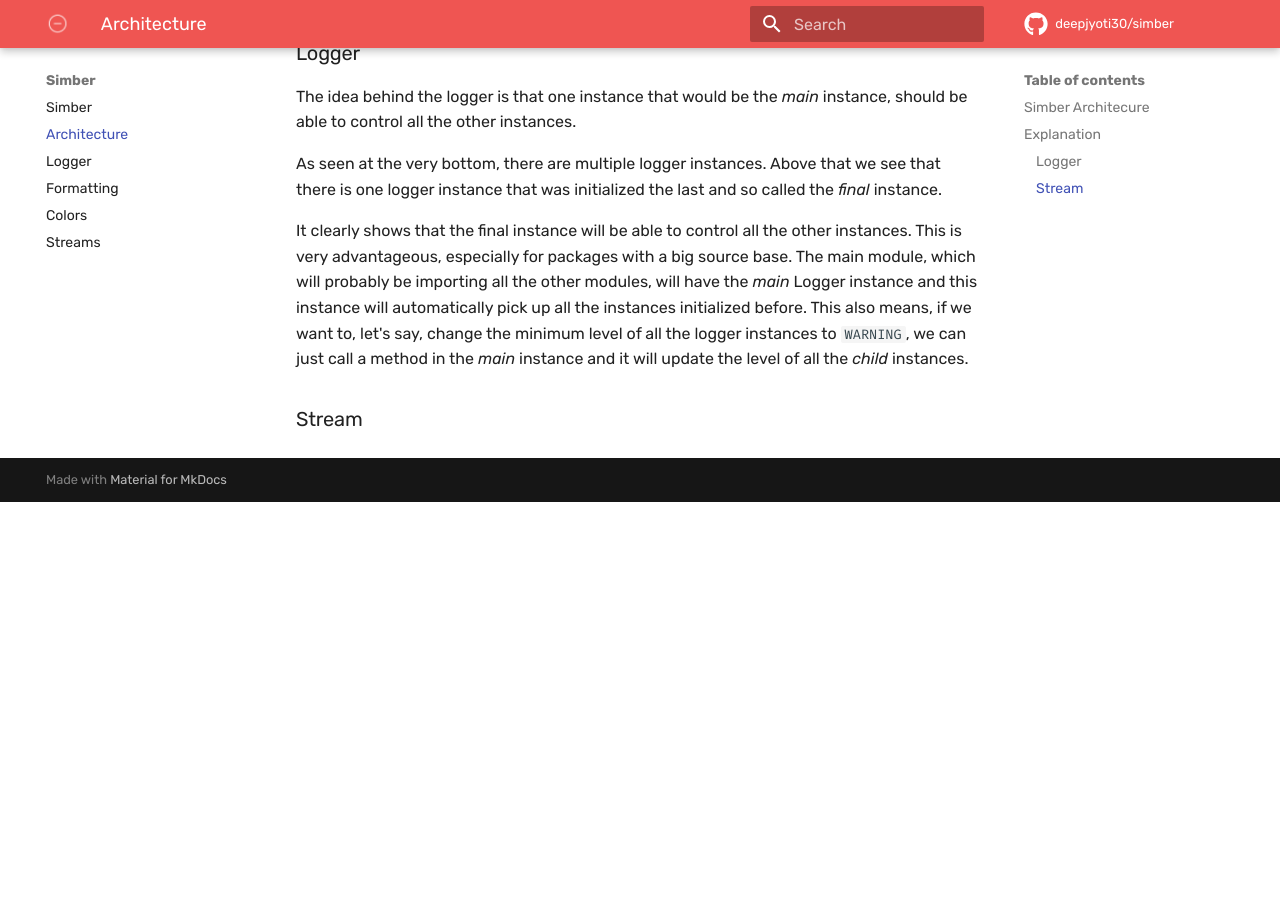
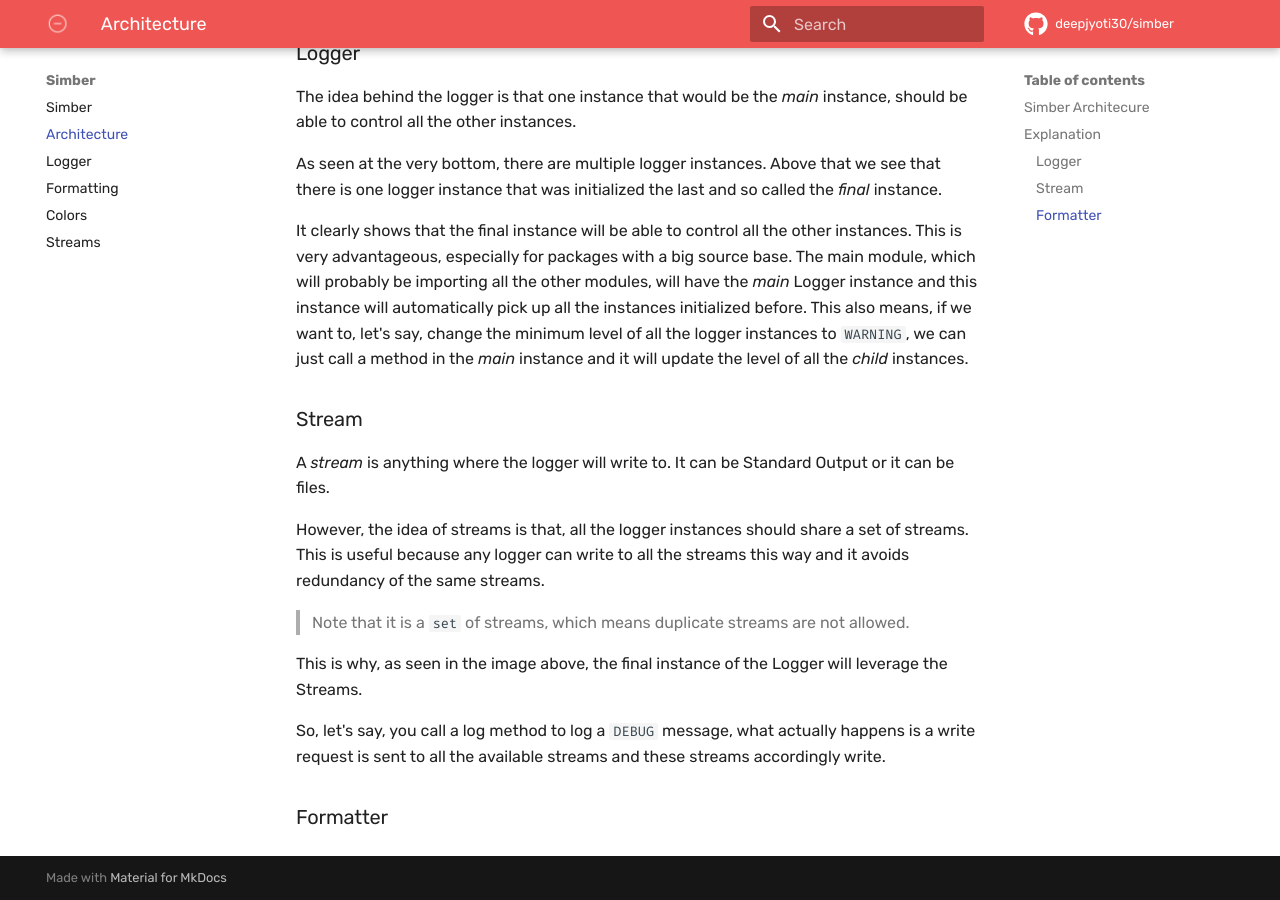
Before and after one commit to deepjyoti30/simber, an MkDocs documentation site: the page built from docs/en/docs/architecture.md, in a window 1280 px wide and 900 px high, scrolled down 1195 px. Built offline with MkDocs 1.6.1 and Material for MkDocs 9.7.7, drawn with Linux system fonts in a browser that asks for light colours; comment, search, counter and statistics services are not loaded; before the commit the page ends 1697 px from its top, so only the background shows below that.

Commit message:
Explain about the Stream in the Logger
Add explanation about how the streams work in the Logger and why it is
shared among all the instances as well as what to Note.

```diff
--- a/docs/en/docs/architecture.md
+++ b/docs/en/docs/architecture.md
@@ -26,3 +26,15 @@ As seen at the very bottom, there are multiple logger instances. Above that we s
 It clearly shows that the final instance will be able to control all the other instances. This is very advantageous, especially for packages with a big source base. The main module, which will probably be importing all the other modules, will have the *main* Logger instance and this instance will automatically pick up all the instances initialized before. This also means, if we want to, let's say, change the minimum level of all the logger instances to `WARNING`, we can just call a method in the *main* instance and it will update the level of all the *child* instances.
 
 ### Stream
+
+A *stream* is anything where the logger will write to. It can be Standard Output or it can be files.
+
+However, the idea of streams is that, all the logger instances should share a set of streams. This is useful because any logger can write to all the streams this way and it avoids redundancy of the same streams.
+
+>Note that it is a `set` of streams, which means duplicate streams are not allowed.
+
+This is why, as seen in the image above, the final instance of the Logger will leverage the Streams.
+
+So, let's say, you call a log method to log a `DEBUG` message, what actually happens is a write request is sent to all the available streams and these streams accordingly write.
+
+### Formatter
```
